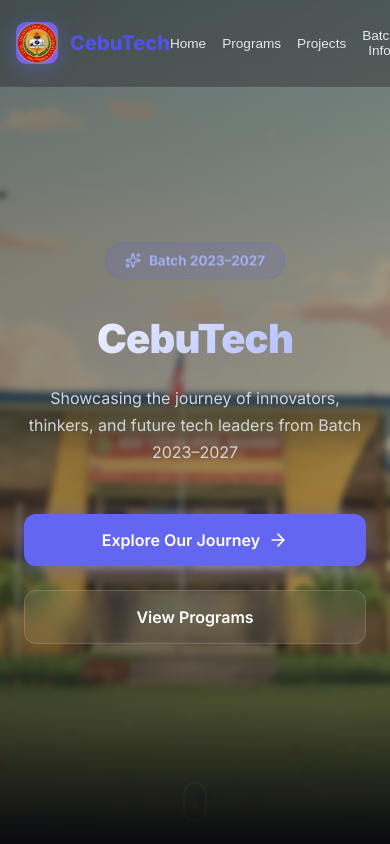
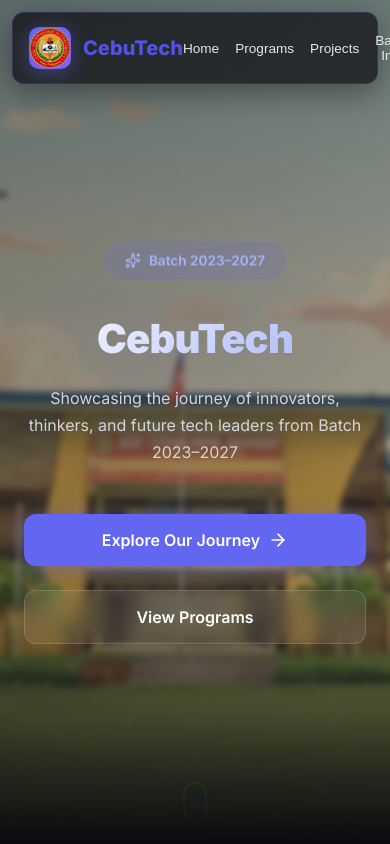
Before and after one commit to DaisuKiee/CebuTech, a React (Create React App) app: page / in a window 390 px wide. Shown: the top 844 px of the page. Built offline with nearby package versions, Linux system fonts and the light colour scheme.

Commit message:
Update navbar to floating style with rounded corners

```diff
--- a/src/styles/cebutech.css
+++ b/src/styles/cebutech.css
@@ -25,28 +25,29 @@
 /* ===== NAVBAR ===== */
 .navbar {
   position: fixed;
-  top: 0;
-  left: 0;
-  right: 0;
+  top: 1.5rem;
+  left: 50%;
+  transform: translateX(-50%);
   z-index: 1000;
-  padding: 1.25rem 0;
-  backdrop-filter: blur(12px);
-  background: rgba(10, 10, 15, 0.3);
-  border-bottom: 1px solid rgba(99, 102, 241, 0.1);
+  width: calc(100% - 4rem);
+  max-width: 1200px;
+  padding: 1rem 2rem;
+  backdrop-filter: blur(20px);
+  background: rgba(10, 10, 15, 0.7);
+  border: 1px solid rgba(99, 102, 241, 0.2);
+  border-radius: 16px;
   transition: all 0.4s cubic-bezier(0.4, 0, 0.2, 1);
+  box-shadow: 0 8px 32px rgba(0, 0, 0, 0.4);
 }
 
 .navbar.scrolled {
-  background: rgba(10, 10, 15, 0.85);
-  backdrop-filter: blur(20px);
-  box-shadow: 0 10px 40px rgba(0, 0, 0, 0.5);
-  border-bottom: 1px solid rgba(99, 102, 241, 0.2);
+  background: rgba(10, 10, 15, 0.9);
+  backdrop-filter: blur(24px);
+  box-shadow: 0 12px 48px rgba(0, 0, 0, 0.6);
+  border-color: rgba(99, 102, 241, 0.3);
 }
 
 .navbar-container {
-  max-width: 1400px;
-  margin: 0 auto;
-  padding: 0 2rem;
   display: flex;
   justify-content: space-between;
   align-items: center;
@@ -1102,6 +1103,13 @@
 
 /* ===== RESPONSIVE ===== */
 @media (max-width: 768px) {
+  .navbar {
+    top: 1rem;
+    width: calc(100% - 2rem);
+    padding: 0.875rem 1.25rem;
+    border-radius: 12px;
+  }
+
   .navbar-links {
     gap: 1.5rem;
   }
@@ -1142,8 +1150,10 @@
 }
 
 @media (max-width: 480px) {
-  .navbar-container {
-    padding: 0 1rem;
+  .navbar {
+    top: 0.75rem;
+    width: calc(100% - 1.5rem);
+    padding: 0.75rem 1rem;
   }
 
   .navbar-links {
```
